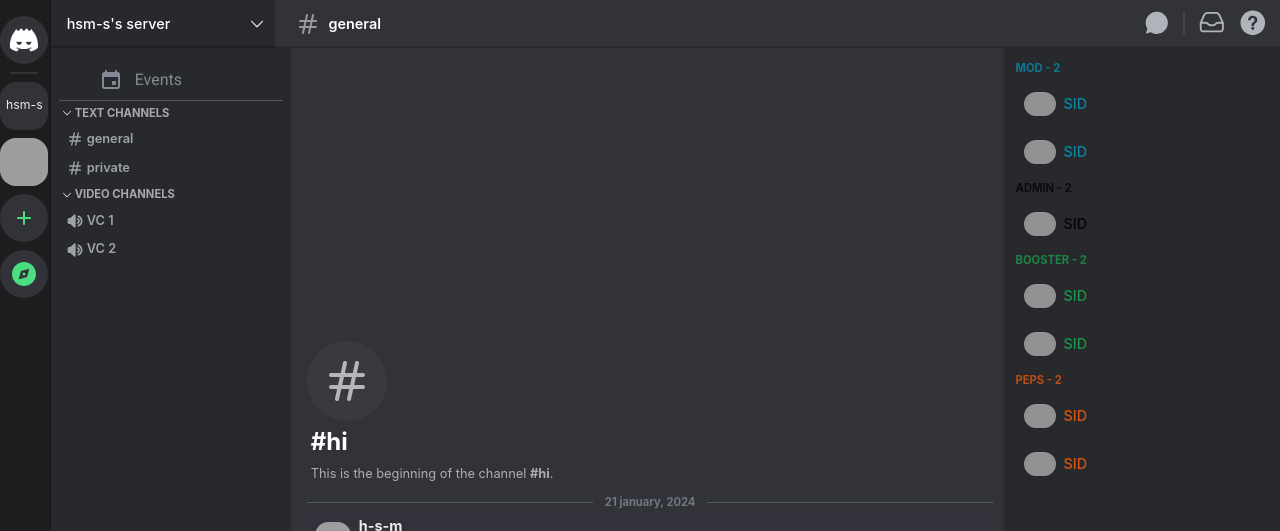
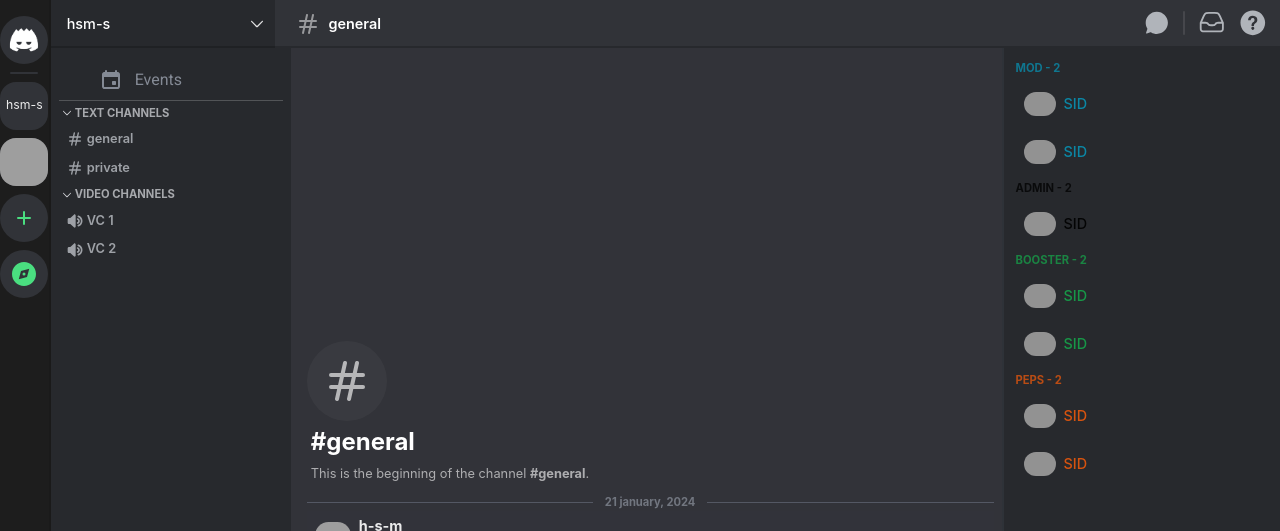
Before and after one commit to H-SM/Discora, a React (Vite) app in the folder client/: page / in a window 1280 px wide. Both pictures are taken after a click on the button "hsm-s". Shown: the top 531 px of the page. Built offline with nearby package versions, Linux system fonts and the light colour scheme; grey boxes are pictures that could not be loaded.

Commit message:
fix: navigation over user's server

```diff
--- a/client/src/components/Servers.jsx
+++ b/client/src/components/Servers.jsx
@@ -4,16 +4,25 @@
 
 const Servers = () => {
     const context = useContext(contextValue);
-    const { setUserInfo } = context;
+    const { setUserInfo, setServer, setServerChat } = context;
+    const handleClick = (namer) => {
+      setUserInfo(2);
+      setServer({
+        name : namer
+      });
+      setServerChat({
+        name : "general"
+    });
+    }
   return (
     <div className="flex flex-col gap-2">
       {/* here will be the list of the servers where the user is part of */}
-      <button className="active:bg-indigo-500 hover:bg-indigo-500 bg-[#313338] w-[3rem] h-[3rem] rounded-2xl hover:rounded-xl transition ease-in-out duration-150 flex items-center justify-center z-5" onClick={() => setUserInfo(2)}>
+      <button className="active:bg-indigo-500 hover:bg-indigo-500 bg-[#313338] w-[3rem] h-[3rem] rounded-2xl hover:rounded-xl transition ease-in-out duration-150 flex items-center justify-center z-5" onClick={() => handleClick("hsm-s")}>
         {/* {!Servers.icon ?  */}
         <p className="text-white/90 text-[0.765rem]">hsm-s</p>
         {/* } */}
       </button>
-      <button className="active:bg-indigo-500 hover:bg-indigo-500 bg-[#313338] w-[3rem] h-[3rem] rounded-2xl hover:rounded-xl transition ease-in-out duration-150 flex items-center justify-center" onClick={() => setUserInfo(2)}>
+      <button className="active:bg-indigo-500 hover:bg-indigo-500 bg-[#313338] w-[3rem] h-[3rem] rounded-2xl hover:rounded-xl transition ease-in-out duration-150 flex items-center justify-center" onClick={() => handleClick("sidserver")}>
         <img
           className="object-cover w-[3rem] h-[3rem] rounded-2xl hover:rounded-xl"
           src="https://images.unsplash.com/photo-1500964757637-c85e8a162699?q=80&w=1000&auto=format&fit=crop&ixlib=rb-4.0.3&ixid=M3wxMjA3fDB8MHxzZWFyY2h8NHx8YmVhdXRpZnVsJTIwbGFuZHNjYXBlfGVufDB8fDB8fHww"
--- a/client/src/components/UserChat/UserTopNav.jsx
+++ b/client/src/components/UserChat/UserTopNav.jsx
@@ -4,14 +4,14 @@
 
 const UserTopNav = () => {
     const context = useContext(contextValue);
-    const {userInfo, userChat} = context;
+    const {userInfo, server, userChat, serverChat} = context;
   return (
     <div className='bg-[#313338] h-[3rem] flex flex-row justify-between  border-b-2 border-black/20'>
         <div className='h-[3rem] flex flex-row'>
         <div className='w-[14rem] 2xl:w-[14.5rem] bg-black/20 flex justify-center items-center'>
             {userInfo == 2 ?
             <div className='w-[15rem] h-full px-3 flex justify-between items-center'>
-                <p className='font-medium text-white text-[0.9rem] pl-1'>hsm-s's server</p>
+                <p className='font-medium text-white text-[0.9rem] pl-1'>{server.name}</p>
                 <svg viewBox="0 -4.5 20 20" className='w-3 h-3' version="1.1" xmlns="http://www.w3.org/2000/svg" xmlns:xlink="http://www.w3.org/1999/xlink" fill="currentColor"><g id="SVGRepo_bgCarrier" stroke-width="0"></g><g id="SVGRepo_tracerCarrier" stroke-linecap="round" stroke-linejoin="round"></g><g id="SVGRepo_iconCarrier"> <title>arrow_down [#338]</title> <desc>Created with Sketch.</desc> <defs> </defs> <g id="Page-1" stroke="none" stroke-width="1" fill="none" fill-rule="evenodd"> <g id="Dribbble-Light-Preview" transform="translate(-220.000000, -6684.000000)" fill="currentColor"> <g id="icons" transform="translate(56.000000, 160.000000)"> <path d="M164.292308,6524.36583 L164.292308,6524.36583 C163.902564,6524.77071 163.902564,6525.42619 164.292308,6525.83004 L172.555873,6534.39267 C173.33636,6535.20244 174.602528,6535.20244 175.383014,6534.39267 L183.70754,6525.76791 C184.093286,6525.36716 184.098283,6524.71997 183.717533,6524.31405 C183.328789,6523.89985 182.68821,6523.89467 182.29347,6524.30266 L174.676479,6532.19636 C174.285736,6532.60124 173.653152,6532.60124 173.262409,6532.19636 L165.705379,6524.36583 C165.315635,6523.96094 164.683051,6523.96094 164.292308,6524.36583" id="arrow_down-[#338]"> </path> </g> </g> </g> </g></svg>
             </div>
             :
@@ -51,7 +51,7 @@
         <div className='w-full h-full flex items-center justify-start ml-2'>
             <div className='w-[7rem] h-full flex gap-1 items-center text-white justify-center'>
             <div className='opacity-50'><svg viewBox="0 0 24 24" className="w-6 h-6" fill="none" xmlns="http://www.w3.org/2000/svg" stroke="currentColor"><g id="SVGRepo_bgCarrier" stroke-width="0"></g><g id="SVGRepo_tracerCarrier" stroke-linecap="round" stroke-linejoin="round"></g><g id="SVGRepo_iconCarrier"> <path d="M13 21L17 3" stroke="currentColor" stroke-width="2" stroke-linecap="round" stroke-linejoin="round"></path> <path d="M7 21L11 3" stroke="currentColor" stroke-width="2" stroke-linecap="round" stroke-linejoin="round"></path> <path d="M20 9L4 9" stroke="currentColor" stroke-width="2" stroke-linecap="round" stroke-linejoin="round"></path> <path d="M4 15L20 15" stroke="currentColor" stroke-width="2" stroke-linecap="round" stroke-linejoin="round"></path> </g></svg></div>
-            <p className='text-[0.9rem] leading-[1.3rem] text-white font-semibold ml-1'>general</p>
+            <p className='text-[0.9rem] leading-[1.3rem] text-white font-semibold ml-1'>{serverChat.name}</p>
             </div>
         </div>
         }
--- a/client/src/context/user/userState.jsx
+++ b/client/src/context/user/userState.jsx
@@ -6,7 +6,11 @@
     const [userInfo, setUserInfo] = useState(0);
     const [userChat, setUserChat] = useState({});
     const [serverChat, setServerChat] = useState({
-        name : "hi"
+        name : "general"
+    });
+    const [server, setServer] = useState({
+        name : "default"
+        // make the rest of the details for the servers soon
     });
     const [myDetail, SetMyDetail] = useState({
         name: "h-s-m",
@@ -32,7 +36,7 @@
     // }
 
     return (
-        <userContext.Provider value={{userInfo, setUserInfo, userChat, setUserChat, myDetail, SetMyDetail, serverChat, setServerChat}}>
+        <userContext.Provider value={{userInfo, setUserInfo, userChat, setUserChat, myDetail, SetMyDetail, serverChat, setServerChat, server, setServer}}>
             {props.children}
         </userContext.Provider>
     );
```
